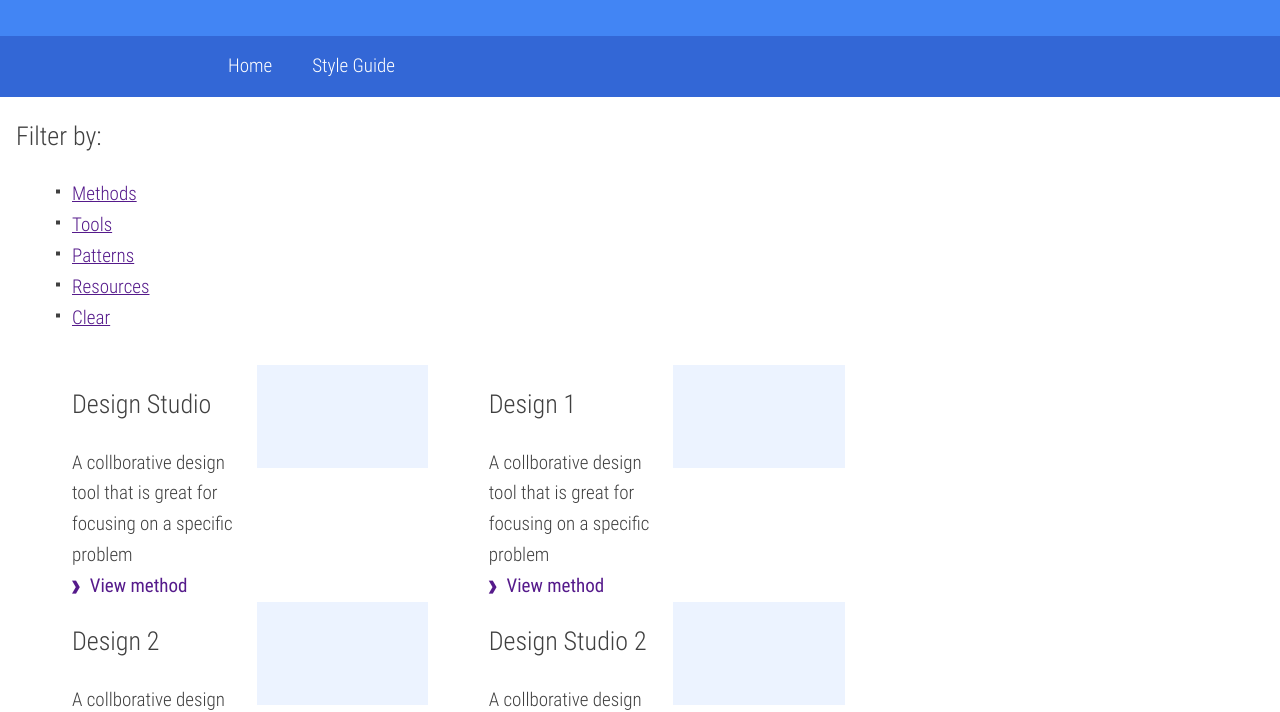
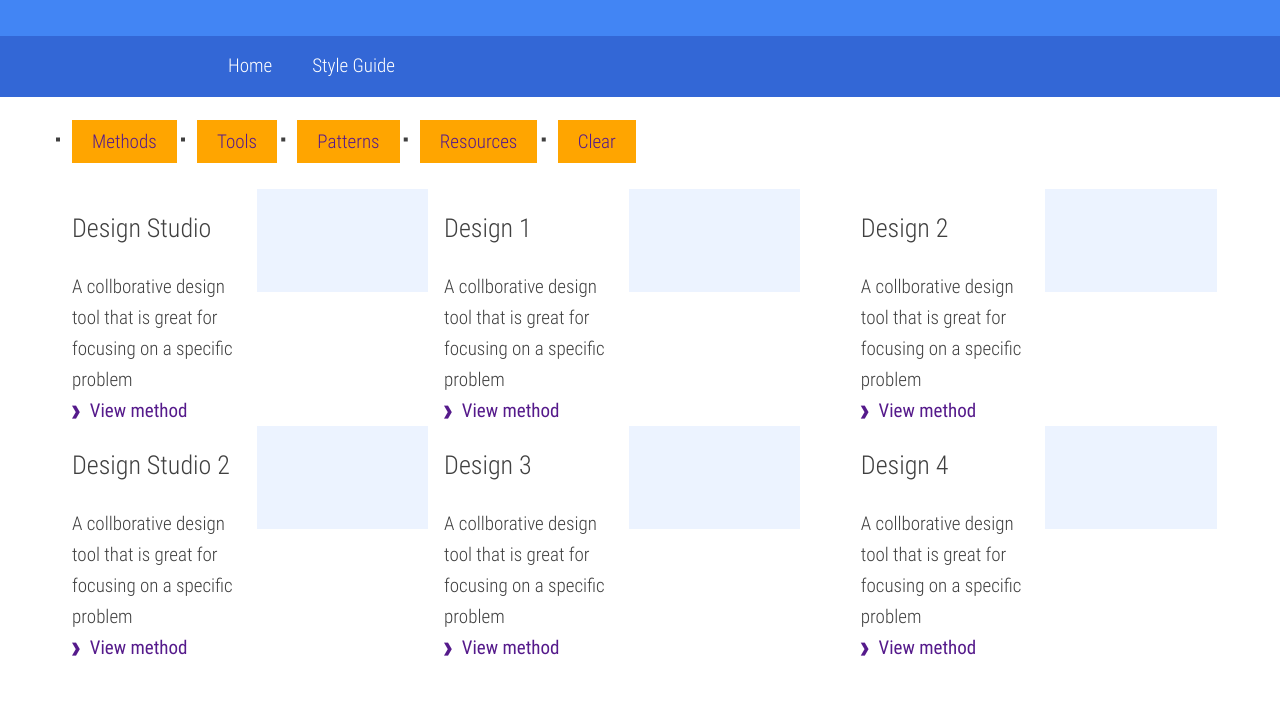
Before and after one commit to Swalden/ux-toolkit, a website: page app/index.html in a window 1280 px wide. Shown: the part 94-806 px from the top of the page. Drawn offline with Linux system fonts and the light colour scheme.

Commit message:
css for labels styling and new grid

```diff
--- a/app/styles/components/_components/_grid.scss
+++ b/app/styles/components/_components/_grid.scss
@@ -97,6 +97,7 @@
 //  <div class="third"></div>
 //  <div class="third last"></div>
 .g--last { margin-right: 0; }
+.last {margin-right: 0;}
 
 
 // This is a global 'centered' class
--- /dev/null
+++ b/app/styles/components/_components/_labels-list.scss
@@ -0,0 +1,23 @@
+/**
+*
+* Labels list
+*
+**/
+
+.labels-list {
+  ul {
+    list-style-type: none;
+  li {
+    display: inline-block;
+     list-style-type: none;
+    a {
+      text-decoration: none;
+      text-align: center;
+      padding: 10px 20px 10px 20px;
+      background-color: orange;
+
+    }
+
+  }
+}
+}
--- a/app/styles/components/components.scss
+++ b/app/styles/components/components.scss
@@ -41,6 +41,7 @@
 @import "_components/_articles-list";
 @import "_components/_guides-list";
 @import "_components/_icon-circle";
+@import "_components/_labels-list";
 
 // Themed styles
 @import "_themed";
--- a/app/views/home.html
+++ b/app/views/home.html
@@ -1,5 +1,5 @@
 <main>
-  <h3>Filter by:</h3>
+  <div class = "labels-list">
     <ul>
       <li><a ng-click="labels = 'method'" href="">Methods</a></li>
       <li><a ng-click="labels = 'uxtool'" href="">Tools</a></li>
@@ -7,8 +7,9 @@
       <li><a ng-click="labels = 'resource'" href="">Resources</a></li>
       <li><a ng-click="labels = ''" href="">Clear</a></li>
     </ul>
+  </div>
   <ul class="ux-tool-list">
-  <li ng-repeat = "tool in tools |  filter:labels" class="ux-tool g--third clear">
+  <li ng-repeat = "tool in tools |  filter:labels" class="ux-tool g--third clear" ng-class = "{last: $index%3==0}">
 
       <div class="g--half">
         <h3>{{tool.title}}</h3>
```
Also changed, not shown: app/styles/components/components.css. Lines whose indentation alone changed are shown as unchanged.
